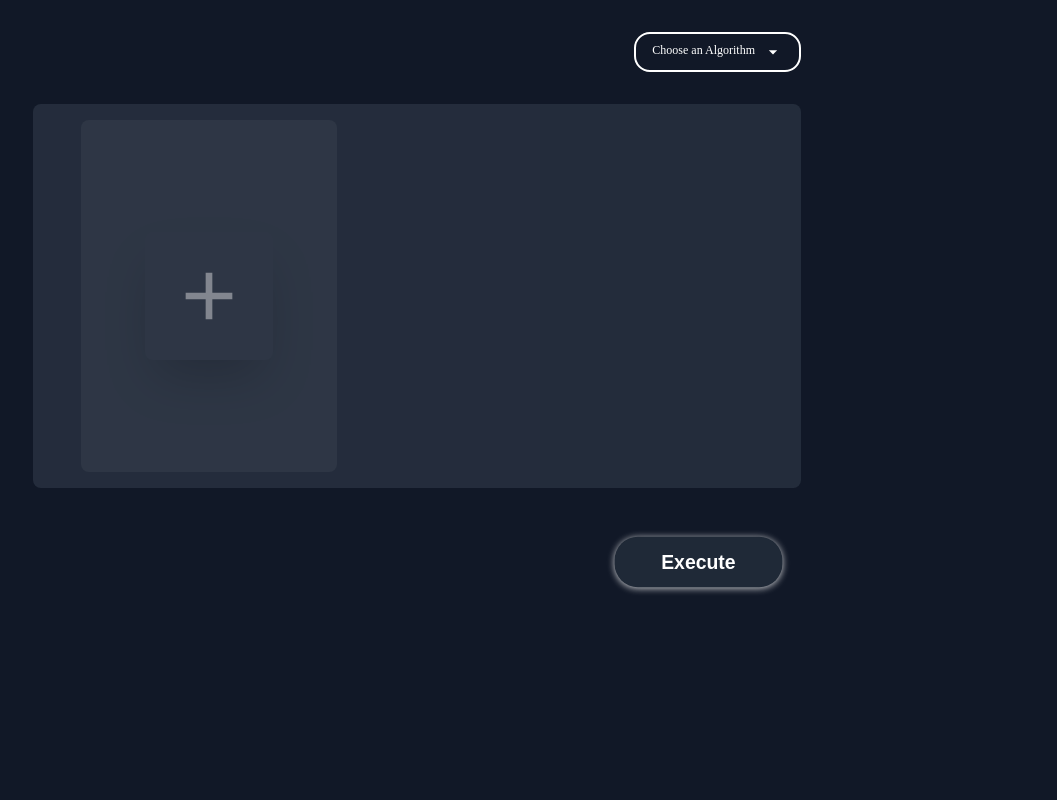
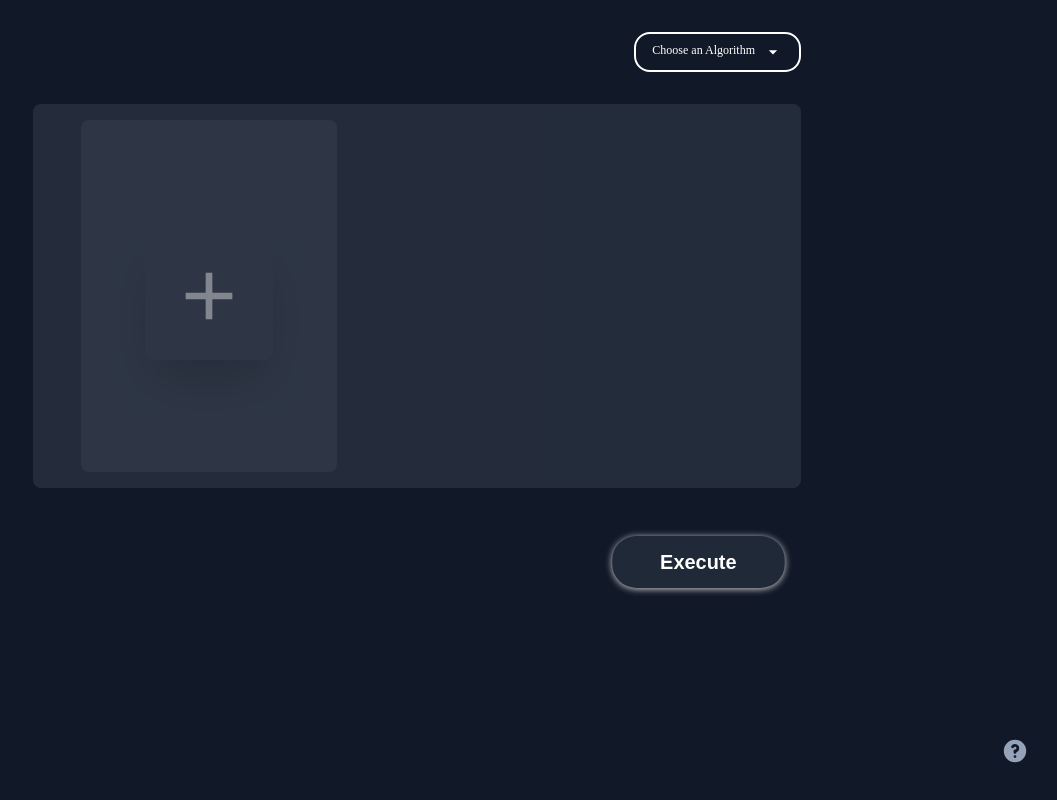
Before and after one commit to AlejandroP1028/CPU-SCHEDULING_IMPLEMENTATION, a Vue app in the folder os_js/: page / in a window 1280 px wide. Shown: the whole page, without its empty margins (223-1280 px from the left). Built offline with nearby package versions, Linux system fonts and the light colour scheme.

Commit message:
added a quick guide for website navigation

```diff
--- a/os_js/src/App.vue
+++ b/os_js/src/App.vue
@@ -1,11 +1,25 @@
 <template>
   <div class="overflow-auto w-screen h-screen bg-gray-900">
     <div class="flex flex-row my-8 mx-64">
-      <h1 v-if="taskTitle" class="text-xl text-white font-bold" style="font-family: 'Gabarito', sans-serif;">Algorithm Chosen: {{ taskTitle }}</h1>
+      <h1
+        v-if="taskTitle"
+        class="text-xl text-white font-bold"
+        style="font-family: 'Gabarito', sans-serif"
+      >
+        Algorithm Chosen: {{ taskTitle }}
+      </h1>
 
       <div class="ml-auto flex flex-row items-center">
-        <div v-if="taskTitle === 'Round Robin'" class="flex flex-row mr-4 items-center">
-          <label for="quantum" class="text-white" style="font-family: 'Gabarito', sans-serif;">Time Slice:</label>
+        <div
+          v-if="taskTitle === 'Round Robin'"
+          class="flex flex-row mr-4 items-center"
+        >
+          <label
+            for="quantum"
+            class="text-white"
+            style="font-family: 'Gabarito', sans-serif"
+            >Time Slice:</label
+          >
           <input
             type="number"
             id="quantum"
@@ -25,7 +39,10 @@
 
     <!-- Number input for time quantum of Round Robin, only show if the taskTitle is 'Round Robin' -->
 
-    <div :class="taskTitle ? '' : 'pointer-events-none opacity-50'" class="flex flex-row space-x-4 my-8 mx-64 p-4 bg-gray-700 rounded-lg overflow-x-auto">
+    <div
+      :class="taskTitle ? '' : 'pointer-events-none opacity-50'"
+      class="flex flex-row space-x-4 my-8 mx-64 p-4 bg-gray-700 rounded-lg overflow-x-auto"
+    >
       <addTask :click="addTask" class="ml-4 order-last" />
       <transition-group name="task" tag="div" class="flex flex-row space-x-4">
         <taskComponent
@@ -42,16 +59,37 @@
 
     <div class="my-8 mx-64 p-4 h-24 flex flex-row justify-end">
       <div>
-        <button type="button" @click="checkFinished" class="text-white bg-gray-800 hover:bg-gray-600 font-bold rounded-3xl text-xl px-12 py-3 transition-colors duration-300 ease pulse" style="filter: drop-shadow(0px 1px 4px rgba(255, 255,255, 0.8));font-family: 'Gabarito', sans-serif;">Execute</button>
-
-
+        <button
+          type="button"
+          @click="checkFinished"
+          class="text-white bg-gray-800 hover:bg-gray-600 font-bold rounded-3xl text-xl px-12 py-3 transition-colors duration-300 ease pulse"
+          style="
+            filter: drop-shadow(0px 1px 4px rgba(255, 255, 255, 0.8));
+            font-family: 'Gabarito', sans-serif;
+          "
+        >
+          Execute
+        </button>
       </div>
     </div>
 
-    <div v-if="gantInfo.length > 0" class="flex flex-col h-[300px] space-y-4 my-8 mx-64 mt-8 rounded-lg bg-gray-700 shadow-lg p-4">
+    <div
+      v-if="gantInfo.length > 0"
+      class="flex flex-col h-[300px] space-y-4 my-8 mx-64 mt-8 rounded-lg bg-gray-700 shadow-lg p-4"
+    >
       <div class="flex h-full flex-col text-white items-center">
-        <h1 class="text-3xl font-bold mt-6 " style="font-family: 'Gabarito', sans-serif;">{{taskTitle}}</h1>
-        <h1 class="text-3xl font-bold mb-12 " style="font-family: 'Gabarito', sans-serif;">Gantt Chart</h1>
+        <h1
+          class="text-3xl font-bold mt-6"
+          style="font-family: 'Gabarito', sans-serif"
+        >
+          {{ taskTitle }}
+        </h1>
+        <h1
+          class="text-3xl font-bold mb-12"
+          style="font-family: 'Gabarito', sans-serif"
+        >
+          Gantt Chart
+        </h1>
         <div class="h-2/6 w-3/4 flex flex-row justify-self-center divide-x-4">
           <chartChild
             v-for="(i, index) in gantInfo"
@@ -68,8 +106,16 @@
       </div>
     </div>
 
-    <div v-if="info && info.taskList" class="flex flex-col my-8 mx-64 rounded-md bg-gray-700 shadow-lg p-4 text-white">
-      <h2 class="text-2xl font-bold mb-4 self-center" style="font-family: 'Gabarito', sans-serif;">Task Information</h2>
+    <div
+      v-if="info && info.taskList"
+      class="flex flex-col my-8 mx-64 rounded-md bg-gray-700 shadow-lg p-4 text-white"
+    >
+      <h2
+        class="text-2xl font-bold mb-4 self-center"
+        style="font-family: 'Gabarito', sans-serif"
+      >
+        Task Information
+      </h2>
       <table class="table-auto w-full text-left">
         <thead>
           <tr>
@@ -93,32 +139,50 @@
         <tfoot>
           <tr>
             <td colspan="3"></td>
-            <td class="border px-4 py-2">{{ averageWaitingTime.toFixed(2) }} m/s</td>
-            <td class="border px-4 py-2">{{ averageTurnaroundTime.toFixed(2) }} m/s</td>
+            <td class="border px-4 py-2">
+              {{ averageWaitingTime.toFixed(2) }} m/s
+            </td>
+            <td class="border px-4 py-2">
+              {{ averageTurnaroundTime.toFixed(2) }} m/s
+            </td>
           </tr>
         </tfoot>
       </table>
+    </div>
+
+    <div class="absolute right-7 bottom-7">
+      <div class="sticky">
+        <informationPopover
+          position="top"
+          popoverColor="slate"
+          informationIconColor="slate"
+          popoverTitle="Navigating The Website: A Quick Guide"
+          popoverContent="Select from the 4 algorithms available, then add a task. </br> Define the task's Task ID, Arrival Time, and Burst Time before hitting execute."
+        ></informationPopover>
+      </div>
     </div>
   </div>
 </template>
 
 <script>
-import taskComponent from './components/taskComponent.vue';
-import addTask from './components/addTask.vue';
-import chartChild from './components/chartChild.vue';
-import dropdown from './components/dropdown.vue';
-import { Task, Algorithm, AlgoUtil } from './cpu.js';
+import taskComponent from "./components/taskComponent.vue";
+import addTask from "./components/addTask.vue";
+import chartChild from "./components/chartChild.vue";
+import dropdown from "./components/dropdown.vue";
+import { Task, Algorithm, AlgoUtil } from "./cpu.js";
+import informationPopover from "./components/informationPopover.vue";
 
 const algo = new Algorithm();
 const algoU = new AlgoUtil();
 
 export default {
-  name: 'App',
+  name: "App",
   components: {
     taskComponent,
     addTask,
     chartChild,
-    dropdown
+    dropdown,
+    informationPopover,
   },
   data() {
     return {
@@ -131,12 +195,12 @@ export default {
       totalLen: 0,
       info: null,
       counter: 0,
-      timeQuantum: 3,  // Default value for Round Robin time quantum
+      timeQuantum: 3, // Default value for Round Robin time quantum
       menuItems: [
-        { label: 'First Come First Serve', type: 'default' },
-        { label: 'Shortest Process First', type: 'default' },
-        { label: 'Shortest Remaining Time First', type: 'default' },
-        { label: 'Round Robin', type: 'default' },
+        { label: "First Come First Serve", type: "default" },
+        { label: "Shortest Process First", type: "default" },
+        { label: "Shortest Remaining Time First", type: "default" },
+        { label: "Round Robin", type: "default" },
       ],
       averageWaitingTime: 0,
       averageTurnaroundTime: 0,
@@ -146,7 +210,7 @@ export default {
     handleListItemClick(item) {
       this.taskTitle = item.label;
       this.gantInfo = [];
-      this.info = null
+      this.info = null;
     },
     addTask() {
       this.tasks.push(++this.counter);
@@ -158,45 +222,52 @@ export default {
       this.finishedTasks.push(task);
     },
     handleEdit(updatedTask) {
-      let index = this.finishedTasks.findIndex(task => task.id === updatedTask.id);
+      let index = this.finishedTasks.findIndex(
+        (task) => task.id === updatedTask.id
+      );
       this.finishedTasks.splice(index, 1);
     },
     checkFinished() {
       if (!this.taskTitle) return;
 
-      this.finishedTasks.forEach(task => {
+      this.finishedTasks.forEach((task) => {
         this.createTask(task.id, task.arrivalTime, task.cpuBurst);
       });
 
       // Execute the selected algorithm
       switch (this.taskTitle) {
-        case 'First Come First Serve':
+        case "First Come First Serve":
           this.info = algo.fcfs(this.finalTask);
           break;
-        case 'Shortest Process First':
+        case "Shortest Process First":
           this.info = algo.spf(this.finalTask);
           break;
-        case 'Shortest Remaining Time First':
+        case "Shortest Remaining Time First":
           this.info = algo.srtf(this.finalTask);
           break;
-        case 'Round Robin':
+        case "Round Robin":
           this.info = algo.rr(this.finalTask, this.timeQuantum); // Use the timeQuantum for Round Robin
           break;
         default:
-          console.error('Unknown algorithm:', this.taskTitle);
+          console.error("Unknown algorithm:", this.taskTitle);
           return;
       }
 
       algoU.removeTasks();
       this.finalTask = [];
 
-      this.gantInfo = this.info['gantString'].split('|').filter(s => s !== '').map(s => [s.length, this.findChar(s)]);
-      let waitingTimes = this.info.taskList.map(task => task.waitingTime);
-      let turnaroundTimes = this.info.taskList.map(task => task.turnaroundTime);
+      this.gantInfo = this.info["gantString"]
+        .split("|")
+        .filter((s) => s !== "")
+        .map((s) => [s.length, this.findChar(s)]);
+      let waitingTimes = this.info.taskList.map((task) => task.waitingTime);
+      let turnaroundTimes = this.info.taskList.map(
+        (task) => task.turnaroundTime
+      );
       this.averageWaitingTime = algoU.avg(waitingTimes);
       this.averageTurnaroundTime = algoU.avg(turnaroundTimes);
 
-      let rtaskList = this.info['taskList'];
+      let rtaskList = this.info["taskList"];
       let combinedShifted = new Set([]);
 
       for (let task of rtaskList) {
@@ -215,44 +286,44 @@ export default {
       }
       this.shifted = [...combinedShifted];
 
-      let num = this.gantInfo.reduce((accumulator, currentValue) => accumulator + currentValue[0], 0);
+      let num = this.gantInfo.reduce(
+        (accumulator, currentValue) => accumulator + currentValue[0],
+        0
+      );
       this.totalLen = num;
     },
     findChar(string) {
-      return string[0] === '@' ? ' ' : string[Math.floor(string.length / 2)];
+      return string[0] === "@" ? " " : string[Math.floor(string.length / 2)];
     },
     createTask(id, arrivalTime, cpuBurst) {
       let task = new Task(id, arrivalTime, cpuBurst);
       this.finalTask.push(task);
     },
     checkDuplicate(task, callback) {
-      const isDuplicate = this.finishedTasks.some(t => t.id === task.id);
+      const isDuplicate = this.finishedTasks.some((t) => t.id === task.id);
       callback(isDuplicate);
-    }
-  }
+    },
+  },
 };
 </script>
 
-
-
 <style scoped>
-
 @keyframes pulse {
   0% {
-    transform: scale(.97);
+    transform: scale(0.97);
   }
   50% {
     transform: scale(1);
   }
   100% {
-    transform: scale(.97);
+    transform: scale(0.97);
   }
 }
 
 .pulse {
   animation: pulse 1.5s infinite;
 }
-@import url('https://fonts.googleapis.com/css2?family=Gabarito:wght@400..900&display=swap');
+@import url("https://fonts.googleapis.com/css2?family=Gabarito:wght@400..900&display=swap");
 /* Custom scrollbar for the horizontal task container */
 ::-webkit-scrollbar {
   height: 4px;
@@ -261,7 +332,8 @@ export default {
   background: #a0aec0;
   border-radius: 2px;
 }
-.task-enter-active, .task-leave-active {
+.task-enter-active,
+.task-leave-active {
   transition: all 1s ease;
 }
 .task-enter, .task-leave-to /* .task-leave-active in <2.1.8 */ {
--- /dev/null
+++ b/os_js/src/components/informationPopover.vue
@@ -0,0 +1,174 @@
+<template>
+  <div class="relative inline-block">
+    <svg
+      :class="[InformationColorClass, 'w-7 h-7 ms-2 ']"
+      aria-hidden="true"
+      fill="currentColor"
+      viewBox="0 0 20 20"
+      xmlns="http://www.w3.org/2000/svg"
+      @mouseover="popoverMouseOver"
+      @mouseleave="popoverMouseLeave"
+      @click="popoverClick"
+      ref="button"
+    >
+      <path
+        fill-rule="evenodd"
+        d="M18 10a8 8 0 11-16 0 8 8 0 0116 0zm-8-3a1 1 0 00-.867.5 1 1 0 11-1.731-1A3 3 0 0113 8a3.001 3.001 0 01-2 2.83V11a1 1 0 11-2 0v-1a1 1 0 011-1 1 1 0 100-2zm0 8a1 1 0 100-2 1 1 0 000 2z"
+        clip-rule="evenodd"
+      ></path>
+    </svg>
+    <div
+      v-show="isPopoverVisible"
+      ref="popover"
+      @mouseover="popoverMouseOver"
+      @mouseleave="popoverMouseLeave"
+      :class="[
+        positionClass,
+        popoverColorClass,
+        'fixed border-none rounded-lg shadow-lg p-4 w-96 popover',
+      ]"
+      :style="popoverStyle"
+    >
+      <h3
+        class="text-lg font-semibold mb-2 dark:text-white"
+        v-html="popoverTitle"
+      ></h3>
+      <p class="text-gray-600 dark:text-white" v-html="popoverContent"></p>
+    </div>
+  </div>
+</template>
+
+<script>
+export default {
+  props: {
+    position: {
+      type: String,
+      default: "top",
+    },
+    popoverColor: {
+      type: String,
+      default: "blue",
+    },
+    informationIconColor: {
+      type: String,
+      default: "blue",
+    },
+    trigger: {
+      type: String,
+      default: "mouseover",
+    },
+    popoverTitle: {
+      type: String,
+      default: "Popover Title",
+    },
+    popoverContent: {
+      type: String,
+      default:
+        "This is the content of the popover. You can place any information here.",
+    },
+    isDarkMode: {
+      type: Boolean,
+      required: true,
+    },
+  },
+  data() {
+    return {
+      isPopoverVisible: false,
+      popoverStyle: {},
+    };
+  },
+  mounted() {
+    window.addEventListener("scroll", this.handleScroll);
+  },
+  beforeUnmount() {
+    window.removeEventListener("scroll", this.handleScroll);
+  },
+  methods: {
+    popoverMouseOver() {
+      if (this.trigger === "mouseover") {
+        this.showPopover();
+      }
+    },
+    popoverMouseLeave() {
+      if (this.trigger === "mouseover") {
+        this.hidePopover();
+      }
+    },
+    popoverClick() {
+      if (this.trigger === "click") {
+        this.isPopoverVisible ? this.hidePopover() : this.showPopover();
+      }
+    },
+    showPopover() {
+      this.isPopoverVisible = true;
+      this.updatePopoverPosition();
+    },
+    hidePopover() {
+      this.isPopoverVisible = false;
+    },
+    updatePopoverPosition() {
+      this.$nextTick(() => {
+        const button = this.$refs.button;
+        const popover = this.$refs.popover;
+        const buttonRect = button.getBoundingClientRect();
+        const popoverRect = popover.getBoundingClientRect();
+        const space = 4;
+
+        let top, left;
+        if (this.position === "top") {
+          top = buttonRect.top - popoverRect.height - space;
+          left = buttonRect.left + (buttonRect.width - popoverRect.width);
+        } else if (this.position === "bottom") {
+          top = buttonRect.bottom + space;
+          left = buttonRect.left + (buttonRect.width - popoverRect.width) / 32;
+        } else if (this.position === "left") {
+          top = buttonRect.top + (buttonRect.height - popoverRect.height) / 32;
+          left = buttonRect.left - popoverRect.width - space;
+        } else if (this.position === "right") {
+          top = buttonRect.top + (buttonRect.height - popoverRect.height) / 32;
+          left = buttonRect.right + space;
+        }
+
+        this.popoverStyle = {
+          top: `${top}px`,
+          left: `${left}px`,
+        };
+      });
+    },
+  },
+  computed: {
+    positionClass() {
+      return {
+        top: "-translate-y-px",
+        bottom: "translate-y-px",
+        left: "-translate-x-px",
+        right: "-translate-x-px",
+      }[this.position];
+    },
+    popoverColorClass() {
+      return {
+        blue: "bg-blue-100 dark:bg-blue-900",
+        slate: "bg-slate-200 dark:bg-slate-200",
+        teal: "bg-teal-200 dark:bg-teal-900",
+        cyan: "bg-cyan-200 dark:bg-cyan-900",
+        sky: "bg-sky-200 dark:bg-sky-900",
+      }[this.popoverColor];
+    },
+
+    InformationColorClass() {
+      return {
+        blue: "text-blue-700 hover:text-blue-800",
+        slate: "text-slate-400 hover:text-slate-500 ",
+        cyan: "text-cyan-700 hover:text-cyan-800 ",
+        sky: "text-sky-700 hover:text-sky-800 ",
+      }[this.informationIconColor];
+    },
+  },
+};
+</script>
+
+<style scoped>
+.popover {
+  transition: opacity 0.2s;
+}
+</style>
```
